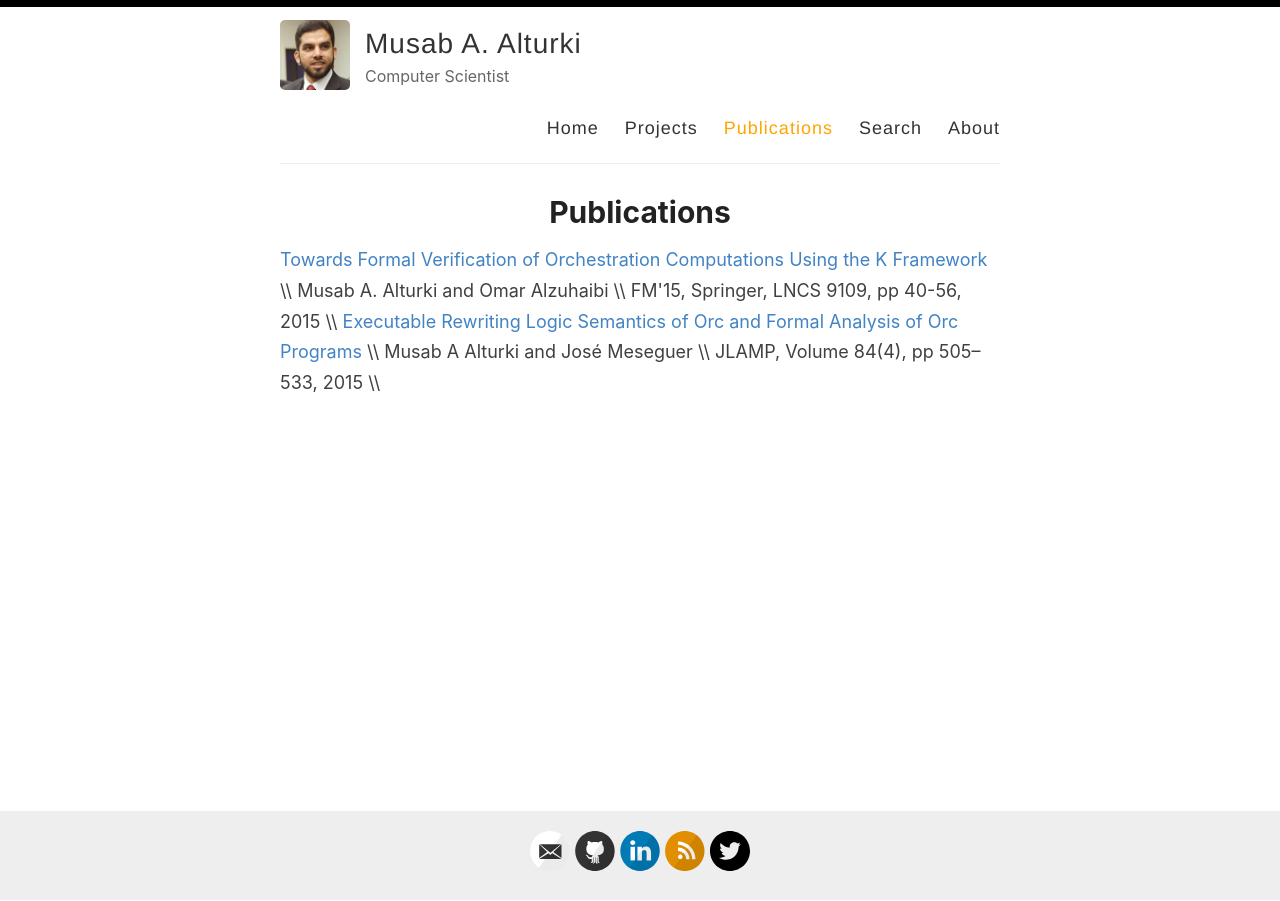
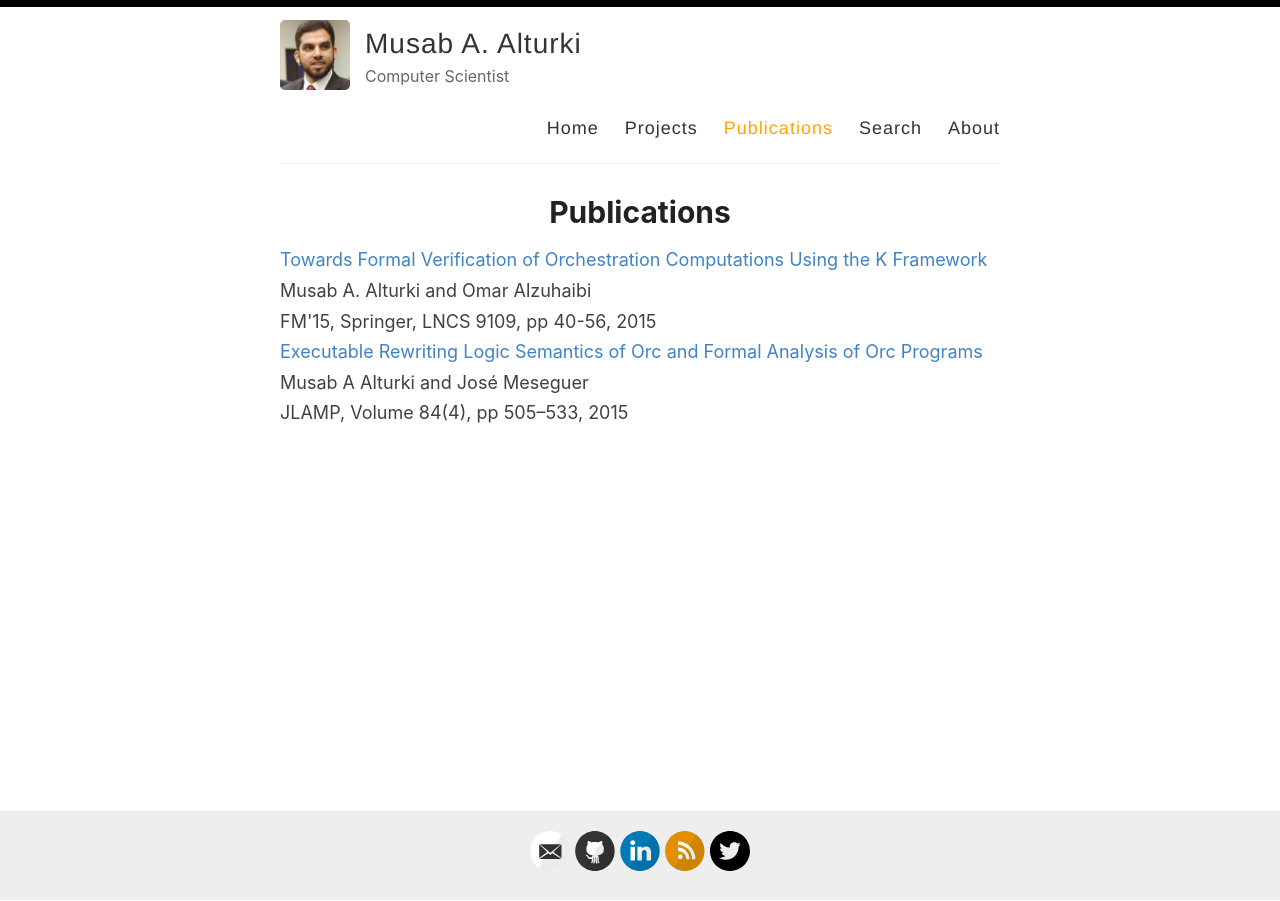
Before and after one commit to malturki/malturki-old.github.io, a Jekyll site: the page built from _pages/publications.md, in a window 1280 px wide. Built offline with Jekyll 4.4.1, drawn with Linux system fonts in a browser that asks for light colours.

Commit message:
Update publications.md

```diff
--- a/_pages/publications.md
+++ b/_pages/publications.md
@@ -6,11 +6,11 @@ permalink: /publications/
 
 
 <div id="publications-container">
-              {% for item in site.data.publications %}
-                <a href="{{ item.link }}">
-                  {{ item.title }}
-                </a> \\
-                {{ item.authors }} \\
-                {{ item.bibinfo }} \\
-              {% endfor %}
+  {% for item in site.data.publications %}
+    <a href="{{ item.link }}">
+      {{ item.title }}
+    </a> <br/>
+    {{ item.authors }} <br/>
+    {{ item.bibinfo }} <br/>
+    {% endfor %}
 </div>
```
